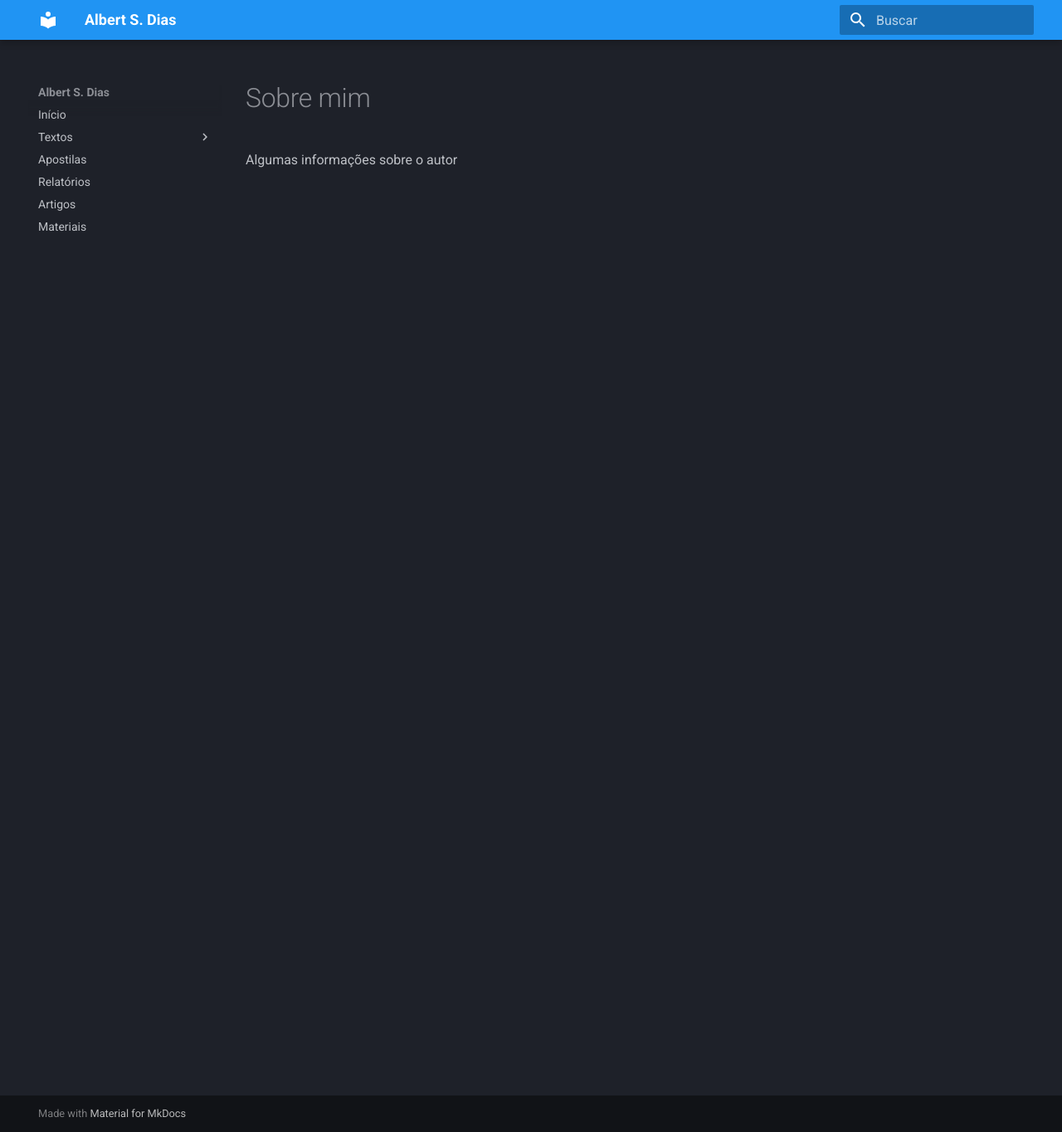
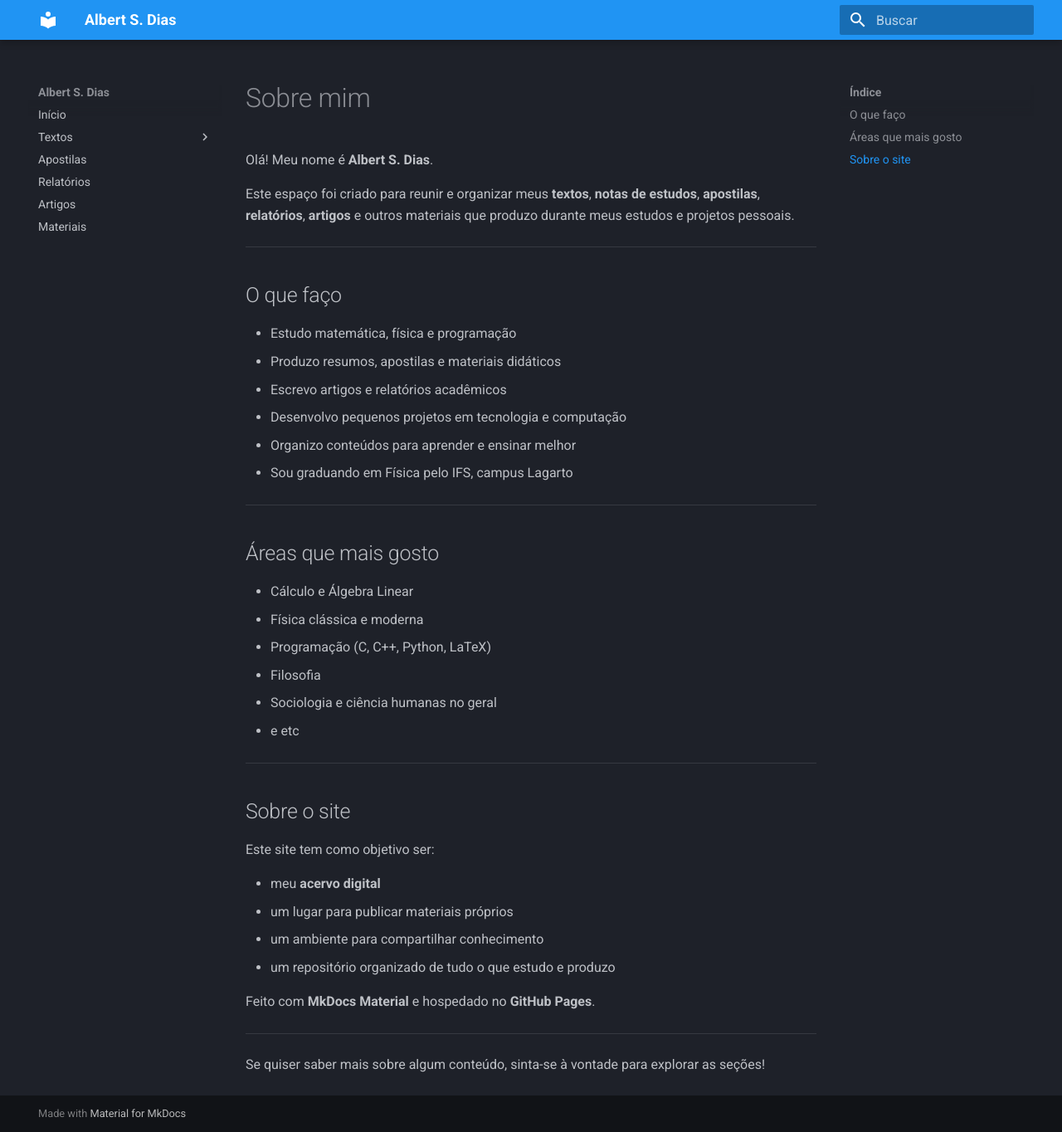
Before and after one commit to albertdiasdrive-ui/albertdias.github.io, an MkDocs documentation site: the page built from docs/sobre/index.md, in a window 1280 px wide and 1364 px high. Shown: the whole window at 83% size. Built offline with MkDocs 1.6.1 and Material for MkDocs 9.7.7, drawn with Linux system fonts in a browser that asks for light colours.

Commit message:
Update index.md

```diff
--- a/docs/sobre/index.md
+++ b/docs/sobre/index.md
@@ -1,2 +1,43 @@
-#Sobre mim
-Algumas informações sobre o autor
+#  Sobre mim
+
+Olá! Meu nome é **Albert S. Dias**.
+
+Este espaço foi criado para reunir e organizar meus **textos**, **notas de estudos**, **apostilas**, **relatórios**, **artigos** e outros materiais que produzo durante meus estudos e projetos pessoais.
+
+---
+
+##  O que faço
+
+- Estudo matemática, física e programação
+- Produzo resumos, apostilas e materiais didáticos
+- Escrevo artigos e relatórios acadêmicos
+- Desenvolvo pequenos projetos em tecnologia e computação
+- Organizo conteúdos para aprender e ensinar melhor
+- Sou graduando em Física pelo IFS, campus Lagarto
+
+---
+
+## Áreas que mais gosto
+
+- Cálculo e Álgebra Linear
+- Física clássica e moderna
+- Programação (C, C++, Python, LaTeX)
+- Filosofia
+- Sociologia e ciência humanas no geral
+- e etc
+---
+
+##  Sobre o site
+
+Este site tem como objetivo ser:
+
+- meu **acervo digital**
+- um lugar para publicar materiais próprios
+- um ambiente para compartilhar conhecimento
+- um repositório organizado de tudo o que estudo e produzo
+
+Feito com **MkDocs Material** e hospedado no **GitHub Pages**.
+
+---
+
+Se quiser saber mais sobre algum conteúdo, sinta-se à vontade para explorar as seções!
```
